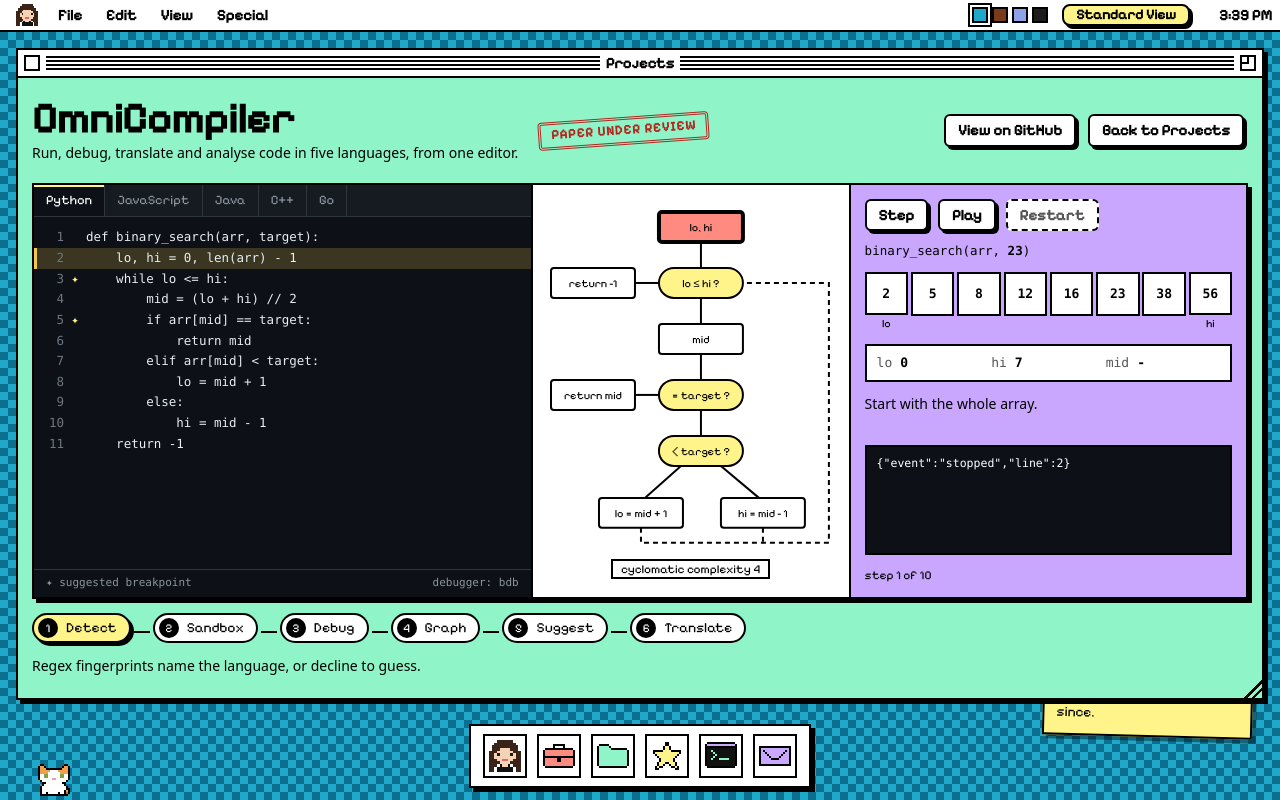
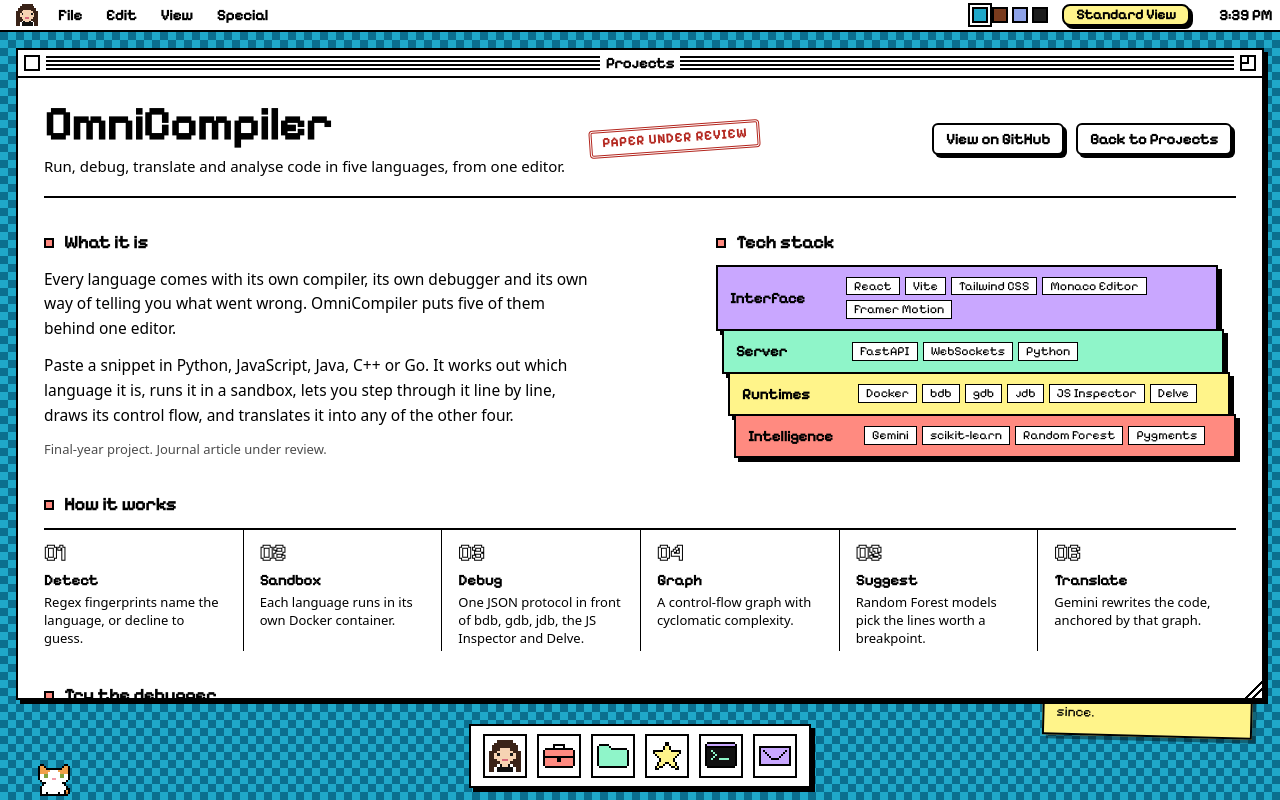
Before and after one commit to VarnikaBajpai4/Portfolio, a React (Vite) app: page / in a window 1280 px wide. Both pictures are taken after a click on the button "OmniCompiler". Built offline with nearby package versions, Linux system fonts and the light colour scheme.

Commit message:
Lead the OmniCompiler page with the explanation and tech stack, and clean up the demo

```diff
--- a/src/apps/projects/OmniCompiler.tsx
+++ b/src/apps/projects/OmniCompiler.tsx
@@ -2,7 +2,19 @@
 import type { Project } from '../../content'
 import { prefersReducedMotion } from '../../motion'
 import { useWindowControls } from '../../wm/store'
-import { ARRAY, COMPLEXITY, EDGES, GRAPH, LANGUAGES, PIPELINE, SUGGESTED, TARGET, TRACE } from './omniData'
+import {
+  ARRAY,
+  COMPLEXITY,
+  EDGES,
+  GRAPH,
+  LANGUAGES,
+  OVERVIEW,
+  PIPELINE,
+  STACK,
+  SUGGESTED,
+  TARGET,
+  TRACE,
+} from './omniData'
 import type { Language } from './omniData'
 import './omni.css'
 
@@ -42,7 +54,6 @@
   const [languageId, setLanguageId] = useState(LANGUAGES[0].id)
   const [stepIndex, setStepIndex] = useState(0)
   const [playing, setPlaying] = useState(false)
-  const [stage, setStage] = useState(0)
 
   const language = LANGUAGES.find((l) => l.id === languageId)!
   const code = useMorph(language)
@@ -106,9 +117,55 @@
         </div>
       </header>
 
+      {/* ----- what it is, and what it is built with ----- */}
+      <div className="omni-intro">
+        <section className="omni-about" aria-labelledby="omni-about">
+          <h3 id="omni-about">What it is</h3>
+          {OVERVIEW.map((paragraph) => (
+            <p key={paragraph}>{paragraph}</p>
+          ))}
+          <p className="omni-meta">Final-year project. Journal article under review.</p>
+        </section>
+
+        <section aria-labelledby="omni-stack">
+          <h3 id="omni-stack">Tech stack</h3>
+          <ol className="omni-stack">
+            {STACK.map((item) => (
+              <li key={item.layer}>
+                <span className="omni-layer">{item.layer}</span>
+                <ul>
+                  {item.parts.map((part) => (
+                    <li key={part}>{part}</li>
+                  ))}
+                </ul>
+              </li>
+            ))}
+          </ol>
+        </section>
+      </div>
+
+      <section aria-labelledby="omni-how">
+        <h3 id="omni-how">How it works</h3>
+        <ol className="omni-steps">
+          {PIPELINE.map((item, i) => (
+            <li key={item.name}>
+              <span className="omni-step-n" aria-hidden="true">
+                {String(i + 1).padStart(2, '0')}
+              </span>
+              <strong>{item.name}</strong>
+              <span>{item.text}</span>
+            </li>
+          ))}
+        </ol>
+      </section>
+
+      {/* ----- the demo ----- */}
+      <section aria-labelledby="omni-demo">
+        <h3 id="omni-demo">Try the debugger</h3>
+        <p className="omni-hint">Step through one binary search. Change the language at any time.</p>
+
         <div className="omni-ide px-border">
-        {/* ----- code ----- */}
-        <section className="omni-code" aria-label="Code">
+          <div className="omni-bar">
             <div className="omni-tabs" role="tablist" aria-label="Language">
               {LANGUAGES.map((l) => (
                 <button
@@ -123,6 +180,30 @@
                 </button>
               ))}
             </div>
+            <div className="omni-buttons">
+              <span className="omni-count">
+                step {stepIndex + 1} of {TRACE.length}
+              </span>
+              <button type="button" onClick={() => setStepIndex((i) => i + 1)} disabled={done || playing}>
+                Step
+              </button>
+              <button type="button" onClick={() => setPlaying((p) => !p)} disabled={done}>
+                {playing ? 'Pause' : 'Play'}
+              </button>
+              <button
+                type="button"
+                onClick={() => {
+                  setPlaying(false)
+                  setStepIndex(0)
+                }}
+                disabled={stepIndex === 0}
+              >
+                Restart
+              </button>
+            </div>
+          </div>
+
+          <section className="omni-code" aria-label="Code">
             <ol className="omni-lines">
               {language.lines.map((l, i) => (
                 <li
@@ -143,8 +224,8 @@
             </p>
           </section>
 
-        {/* ----- control-flow graph ----- */}
           <section className="omni-graph" aria-label="Control-flow graph">
+            <h4>Control flow</h4>
             <svg viewBox="0 0 300 350" role="img" aria-label={`Control-flow graph. Now at: ${step.node}`}>
               {EDGES.map((edge) => (
                 <path key={edge.d} d={edge.d} className={edge.back ? 'omni-edge is-back' : 'omni-edge'} />
@@ -163,34 +244,11 @@
                 </g>
               ))}
             </svg>
-          <p className="omni-badge">cyclomatic complexity {COMPLEXITY}</p>
+            <p className="omni-caption">cyclomatic complexity {COMPLEXITY}</p>
           </section>
 
-        {/* ----- debugger ----- */}
           <section className="omni-debug" aria-label="Debugger">
-          <div className="omni-buttons">
-            <button type="button" className="btn" onClick={() => setStepIndex((i) => i + 1)} disabled={done || playing}>
-              Step
-            </button>
-            <button type="button" className="btn" onClick={() => setPlaying((p) => !p)} disabled={done}>
-              {playing ? 'Pause' : 'Play'}
-            </button>
-            <button
-              type="button"
-              className="btn"
-              onClick={() => {
-                setPlaying(false)
-                setStepIndex(0)
-              }}
-              disabled={stepIndex === 0}
-            >
-              Restart
-            </button>
-          </div>
-
-          <p className="omni-call">
-            binary_search(arr, <strong>{TARGET}</strong>)
-          </p>
+            <h4>Searching for {TARGET}</h4>
             <ol className="omni-array" aria-label="The array being searched">
               {ARRAY.map((value, i) => {
                 const inRange = i >= step.lo && i <= step.hi
@@ -208,51 +266,17 @@
                 )
               })}
             </ol>
-
-          <dl className="omni-vars">
-            <dt>lo</dt>
-            <dd>{step.lo}</dd>
-            <dt>hi</dt>
-            <dd>{step.hi}</dd>
-            <dt>mid</dt>
-            <dd>{step.mid ?? '-'}</dd>
-          </dl>
             <p className={`omni-note${done ? ' is-done' : ''}`} role="status">
               {step.note}
             </p>
+            <h4>Debugger events</h4>
             <ol className="omni-events" ref={eventsRef} aria-label="Debugger events">
               {events.map((event, i) => (
                 <li key={i}>{event}</li>
               ))}
             </ol>
-          <p className="omni-count">
-            step {stepIndex + 1} of {TRACE.length}
-          </p>
           </section>
         </div>
-
-      {/* ----- how it works ----- */}
-      <section className="omni-pipeline" aria-label="How it works">
-        <ol>
-          {PIPELINE.map((item, i) => (
-            <li key={item.name}>
-              <button
-                type="button"
-                className="omni-stage"
-                aria-pressed={i === stage}
-                onClick={() => setStage(i)}
-                onPointerEnter={() => setStage(i)}
-                onFocus={() => setStage(i)}
-              >
-                <span className="omni-stage-n">{i + 1}</span>
-                {item.name}
-              </button>
-            </li>
-          ))}
-        </ol>
-        <p className="omni-stage-text" role="status">
-          {PIPELINE[stage].text}
-        </p>
       </section>
     </article>
   )
--- a/src/apps/projects/omni.css
+++ b/src/apps/projects/omni.css
@@ -1,9 +1,33 @@
 .omni {
   container-type: inline-size;
   display: grid;
-  gap: 14px;
+  gap: 32px;
   min-height: 100%;
-  padding: 14px;
+  padding: 24px 26px 32px;
+  background: var(--paper);
+}
+
+.omni h3 {
+  margin-bottom: 12px;
+  font-size: 18px;
+}
+
+.omni h3::before {
+  content: '';
+  display: inline-block;
+  width: 10px;
+  height: 10px;
+  margin-right: 10px;
+  background: var(--c4);
+  border: var(--px) solid var(--ink);
+}
+
+.omni h4 {
+  margin: 0;
+  font-size: 13px;
+  font-weight: 400;
+  letter-spacing: 0.06em;
+  text-transform: uppercase;
 }
 
 /* ---------- header ---------- */
@@ -11,19 +35,21 @@
 .omni-head {
   display: flex;
   flex-wrap: wrap;
-  gap: 10px 20px;
+  gap: 12px 24px;
   align-items: center;
+  padding-bottom: 20px;
+  border-bottom: var(--px) solid var(--ink);
 }
 
 .omni-head h2 {
-  font-size: clamp(26px, 4cqi, 42px);
+  font-size: clamp(28px, 4.4cqi, 46px);
   line-height: 1;
 }
 
 .omni-tagline {
-  margin-top: 4px;
+  margin-top: 8px;
   font-family: var(--font-read);
-  font-size: 14px;
+  font-size: 15px;
 }
 
 /* a rubber stamp */
@@ -47,7 +73,148 @@
   padding-right: 4px;
 }
 
-/* ---------- the three panes ---------- */
+/* ---------- what it is + stack ---------- */
+
+.omni-intro {
+  display: grid;
+  gap: 32px 48px;
+}
+
+@container (min-width: 860px) {
+  .omni-intro {
+    grid-template-columns: 6fr 5fr;
+  }
+}
+
+.omni-about p {
+  max-width: 62ch;
+  font-family: var(--font-read);
+  font-size: 15.5px;
+  line-height: 1.6;
+}
+
+.omni-about p + p {
+  margin-top: 12px;
+}
+
+.omni-about .omni-meta {
+  font-size: 13px;
+  opacity: 0.7;
+}
+
+/* layers, drawn as a stack: each one sits a step to the right of the one above */
+.omni-stack {
+  display: grid;
+  gap: 0;
+  margin: 0;
+  padding: 0 18px 0 0;
+  list-style: none;
+}
+
+.omni-stack > li {
+  display: grid;
+  grid-template-columns: 104px 1fr;
+  gap: 12px;
+  align-items: center;
+  margin-top: -2px;
+  padding: 10px 12px;
+  border: var(--px) solid var(--ink);
+  box-shadow: 4px 4px 0 var(--ink);
+}
+
+.omni-stack > li:nth-child(1) {
+  background: var(--c1);
+}
+
+.omni-stack > li:nth-child(2) {
+  margin-left: 6px;
+  margin-right: -6px;
+  background: var(--c2);
+}
+
+.omni-stack > li:nth-child(3) {
+  margin-left: 12px;
+  margin-right: -12px;
+  background: var(--c3);
+}
+
+.omni-stack > li:nth-child(4) {
+  margin-left: 18px;
+  margin-right: -18px;
+  background: var(--c4);
+}
+
+.omni-layer {
+  font-size: 15px;
+  font-weight: 600;
+}
+
+.omni-stack ul {
+  display: flex;
+  flex-wrap: wrap;
+  gap: 5px;
+  margin: 0;
+  padding: 0;
+  list-style: none;
+}
+
+.omni-stack ul li {
+  padding: 0 7px;
+  background: var(--paper);
+  border: 1px solid var(--ink);
+  font-size: 12.5px;
+}
+
+/* ---------- how it works ---------- */
+
+.omni-steps {
+  display: grid;
+  grid-template-columns: repeat(auto-fit, minmax(170px, 1fr));
+  gap: 0;
+  margin: 0;
+  padding: 0;
+  border-top: var(--px) solid var(--ink);
+  list-style: none;
+}
+
+.omni-steps li {
+  display: grid;
+  gap: 2px;
+  align-content: start;
+  padding: 12px 16px 4px 0;
+}
+
+.omni-steps li + li {
+  padding-left: 16px;
+  border-left: 1px solid var(--ink);
+}
+
+.omni-step-n {
+  font-size: 22px;
+  font-weight: 600;
+  line-height: 1;
+  color: transparent;
+  -webkit-text-stroke: 1px var(--ink);
+}
+
+.omni-steps strong {
+  margin-top: 4px;
+  font-size: 15px;
+}
+
+.omni-steps li > span:last-child {
+  font-family: var(--font-read);
+  font-size: 13px;
+  line-height: 1.4;
+}
+
+/* ---------- demo ---------- */
+
+.omni-hint {
+  margin: -6px 0 14px;
+  font-family: var(--font-read);
+  font-size: 14px;
+}
 
 .omni-ide {
   display: grid;
@@ -61,7 +228,7 @@
 
 @container (min-width: 860px) {
   .omni-ide {
-    grid-template-columns: minmax(0, 1.25fr) minmax(0, 0.8fr) minmax(0, 1fr);
+    grid-template-columns: minmax(0, 1.3fr) minmax(0, 0.85fr) minmax(0, 1fr);
   }
 
   .omni-ide > section + section {
@@ -75,6 +242,78 @@
   }
 }
 
+/* one toolbar across the top: languages on the left, the debugger on the right */
+.omni-bar {
+  display: flex;
+  flex-wrap: wrap;
+  grid-column: 1 / -1;
+  align-items: stretch;
+  justify-content: space-between;
+  background: #161b22;
+  border-bottom: var(--px) solid var(--ink);
+  -webkit-font-smoothing: auto;
+}
+
+.omni-tabs {
+  display: flex;
+  flex-wrap: wrap;
+}
+
+.omni-tab,
+.omni-buttons button {
+  padding: 9px 14px;
+  background: none;
+  border: 0;
+  color: #9aa4af;
+  font-family: var(--font-pixel);
+  font-size: 13px;
+}
+
+.omni-tab {
+  border-right: 1px solid #30363d;
+}
+
+.omni-tab[aria-selected='true'] {
+  background: #0d1117;
+  box-shadow: inset 0 3px 0 var(--c3);
+  color: #ffffff;
+}
+
+.omni-buttons {
+  display: flex;
+  flex-wrap: wrap;
+  align-items: center;
+}
+
+.omni-buttons button {
+  border-left: 1px solid #30363d;
+  color: #ffffff;
+}
+
+.omni-buttons button:hover:not(:disabled) {
+  background: var(--c3);
+  color: #000000;
+}
+
+.omni-buttons button:disabled {
+  color: #5d6671;
+  cursor: default;
+}
+
+.omni-tab:focus-visible,
+.omni-buttons button:focus-visible {
+  outline: 2px solid var(--c3);
+  outline-offset: -2px;
+  box-shadow: none;
+}
+
+.omni-count {
+  padding: 0 14px;
+  color: #9aa4af;
+  font-family: var(--font-mono);
+  font-size: 12px;
+}
+
 /* ---------- code ---------- */
 
 .omni-code {
@@ -85,44 +324,15 @@
   -webkit-font-smoothing: auto;
 }
 
-.omni-tabs {
-  display: flex;
-  flex-wrap: wrap;
-  background: #161b22;
-  border-bottom: 1px solid #30363d;
-}
-
-.omni-tab {
-  padding: 7px 12px;
-  background: none;
-  border: 0;
-  border-right: 1px solid #30363d;
-  color: #8b949e;
-  font-family: var(--font-pixel);
-  font-size: 13px;
-}
-
-.omni-tab[aria-selected='true'] {
-  background: #0d1117;
-  box-shadow: inset 0 2px 0 var(--c3);
-  color: #ffffff;
-}
-
-.omni-tab:focus-visible {
-  outline: 2px solid var(--c3);
-  outline-offset: -2px;
-  box-shadow: none;
-}
-
 .omni-lines {
   flex: 1;
   margin: 0;
-  padding: 10px 0;
+  padding: 16px 0;
   overflow-x: auto;
   counter-reset: line;
   font-family: var(--font-mono);
   font-size: 12.5px;
-  line-height: 1.65;
+  line-height: 1.75;
   list-style: none;
 }
 
@@ -130,21 +340,21 @@
   display: flex;
   width: max-content;
   min-width: 100%;
-  padding-right: 12px;
+  padding-right: 16px;
   counter-increment: line;
 }
 
 .omni-lines li::before {
   content: counter(line);
   flex: none;
-  width: 30px;
+  width: 34px;
   color: #6e7681;
   text-align: right;
 }
 
 .omni-gutter {
   flex: none;
-  width: 22px;
+  width: 24px;
   color: var(--c3);
   text-align: center;
 }
@@ -165,7 +375,7 @@
   flex-wrap: wrap;
   gap: 4px 16px;
   justify-content: space-between;
-  padding: 6px 12px;
+  padding: 8px 16px;
   border-top: 1px solid #30363d;
   color: #8b949e;
   font-family: var(--font-mono);
@@ -174,17 +384,18 @@
 
 /* ---------- graph ---------- */
 
-.omni-graph {
-  display: grid;
-  gap: 6px;
-  align-content: center;
-  justify-items: center;
-  padding: 12px 8px;
+.omni-graph,
+.omni-debug {
+  display: flex;
+  flex-direction: column;
+  gap: 14px;
+  padding: 18px 20px;
 }
 
 .omni-graph svg {
+  align-self: center;
   width: 100%;
-  max-width: 320px;
+  max-width: 310px;
   height: auto;
 }
 
@@ -204,10 +415,6 @@
   stroke-width: 2;
 }
 
-.omni-node.is-test rect {
-  fill: var(--c3);
-}
-
 .omni-node.is-visited rect {
   fill: var(--c2);
 }
@@ -223,38 +430,17 @@
   text-anchor: middle;
 }
 
-.omni-badge {
-  padding: 0 8px;
-  border: var(--px) solid var(--ink);
+.omni-caption {
+  margin-top: auto;
   font-size: 12px;
 }
 
 /* ---------- debugger ---------- */
 
-.omni-debug {
-  display: flex;
-  flex-direction: column;
-  gap: 12px;
-  padding: 14px;
-  background: var(--c1);
-}
-
-.omni-buttons {
-  display: flex;
-  flex-wrap: wrap;
-  gap: 10px;
-  padding-right: 4px;
-}
-
-.omni-call {
-  font-family: var(--font-mono);
-  font-size: 12.5px;
-}
-
 .omni-array {
   display: grid;
   grid-template-columns: repeat(8, 1fr);
-  gap: 3px;
+  gap: 4px;
   margin: 0;
   padding: 0;
   list-style: none;
@@ -262,9 +448,9 @@
 
 .omni-array li {
   display: grid;
-  gap: 2px;
+  gap: 3px;
   justify-items: center;
-  opacity: 0.35;
+  opacity: 0.3;
 }
 
 .omni-array .in-range {
@@ -297,32 +483,11 @@
   font-size: 11px;
 }
 
-.omni-vars {
-  display: grid;
-  grid-template-columns: repeat(3, auto 1fr);
-  gap: 4px 8px;
-  margin: 0;
-  padding: 8px 10px;
-  background: var(--paper);
-  border: var(--px) solid var(--ink);
-  font-family: var(--font-mono);
-  font-size: 13px;
-}
-
-.omni-vars dt {
-  color: #555555;
-}
-
-.omni-vars dd {
-  margin: 0;
-  font-weight: 700;
-}
-
 .omni-note {
-  min-height: 2.8em;
+  min-height: 2.9em;
   font-family: var(--font-read);
-  font-size: 14px;
-  line-height: 1.4;
+  font-size: 15px;
+  line-height: 1.45;
 }
 
 .omni-note.is-done {
@@ -330,93 +495,23 @@
 }
 
 .omni-events {
-  flex: 1 1 96px;
-  min-height: 96px;
-  max-height: 190px;
+  flex: 1 1 100px;
+  min-height: 100px;
+  max-height: 150px;
   margin: 0;
-  padding: 8px 10px;
+  padding: 10px 12px;
   overflow-y: auto;
   background: #0d1117;
-  border: var(--px) solid var(--ink);
   color: #7ee787;
   font-family: var(--font-mono);
   font-size: 11.5px;
-  line-height: 1.5;
+  line-height: 1.55;
   list-style: none;
   -webkit-font-smoothing: auto;
 }
 
 .omni-events li:last-child {
   color: #ffffff;
-}
-
-.omni-count {
-  font-size: 12px;
-}
-
-/* ---------- pipeline ---------- */
-
-.omni-pipeline {
-  display: grid;
-  gap: 8px;
-}
-
-.omni-pipeline ol {
-  position: relative;
-  display: flex;
-  flex-wrap: wrap;
-  gap: 8px 22px;
-  margin: 0;
-  padding: 0;
-  list-style: none;
-}
-
-.omni-pipeline li {
-  position: relative;
-}
-
-/* the arrow to the next stage */
-.omni-pipeline li + li::before {
-  content: '';
-  position: absolute;
-  top: 50%;
-  left: -19px;
-  width: 16px;
-  height: 2px;
-  background: var(--ink);
-}
-
-.omni-stage {
-  display: flex;
-  gap: 8px;
-  align-items: center;
-  padding: 3px 12px 3px 4px;
-  background: var(--paper);
-  border: var(--px) solid var(--ink);
-  border-radius: 16px;
-  font-size: 14px;
-}
-
-.omni-stage-n {
-  display: grid;
-  place-items: center;
-  width: 20px;
-  height: 20px;
-  background: var(--ink);
-  border-radius: 50%;
-  color: var(--paper);
-  font-size: 12px;
-}
-
-.omni-stage[aria-pressed='true'] {
-  background: var(--c3);
-  box-shadow: 3px 3px 0 var(--ink);
-}
-
-.omni-stage-text {
-  min-height: 1.5em;
-  font-family: var(--font-read);
-  font-size: 14px;
 }
 
 @media (prefers-reduced-motion: no-preference) {
--- a/src/apps/projects/omniData.ts
+++ b/src/apps/projects/omniData.ts
@@ -175,11 +175,24 @@
 /** Decision points plus one. */
 export const COMPLEXITY = GRAPH.filter((node) => node.test).length + 1
 
+export const OVERVIEW = [
+  'Every language comes with its own compiler, its own debugger and its own way of telling you what went wrong. OmniCompiler puts five of them behind one editor.',
+  'Paste a snippet in Python, JavaScript, Java, C++ or Go. It works out which language it is, runs it in a sandbox, lets you step through it line by line, draws its control flow, and translates it into any of the other four.',
+]
+
 export const PIPELINE = [
   { name: 'Detect', text: 'Regex fingerprints name the language, or decline to guess.' },
   { name: 'Sandbox', text: 'Each language runs in its own Docker container.' },
   { name: 'Debug', text: 'One JSON protocol in front of bdb, gdb, jdb, the JS Inspector and Delve.' },
   { name: 'Graph', text: 'A control-flow graph with cyclomatic complexity.' },
-  { name: 'Suggest', text: 'Random Forest models pick lines worth a breakpoint.' },
+  { name: 'Suggest', text: 'Random Forest models pick the lines worth a breakpoint.' },
   { name: 'Translate', text: 'Gemini rewrites the code, anchored by that graph.' },
 ]
+
+/** The tech stack, top layer first. */
+export const STACK = [
+  { layer: 'Interface', parts: ['React', 'Vite', 'Tailwind CSS', 'Monaco Editor', 'Framer Motion'] },
+  { layer: 'Server', parts: ['FastAPI', 'WebSockets', 'Python'] },
+  { layer: 'Runtimes', parts: ['Docker', 'bdb', 'gdb', 'jdb', 'JS Inspector', 'Delve'] },
+  { layer: 'Intelligence', parts: ['Gemini', 'scikit-learn', 'Random Forest', 'Pygments'] },
+]
```
Also changed, not shown: 1 other file (tests, documents, lock files or other folders). Lines whose indentation alone changed are shown as unchanged.
